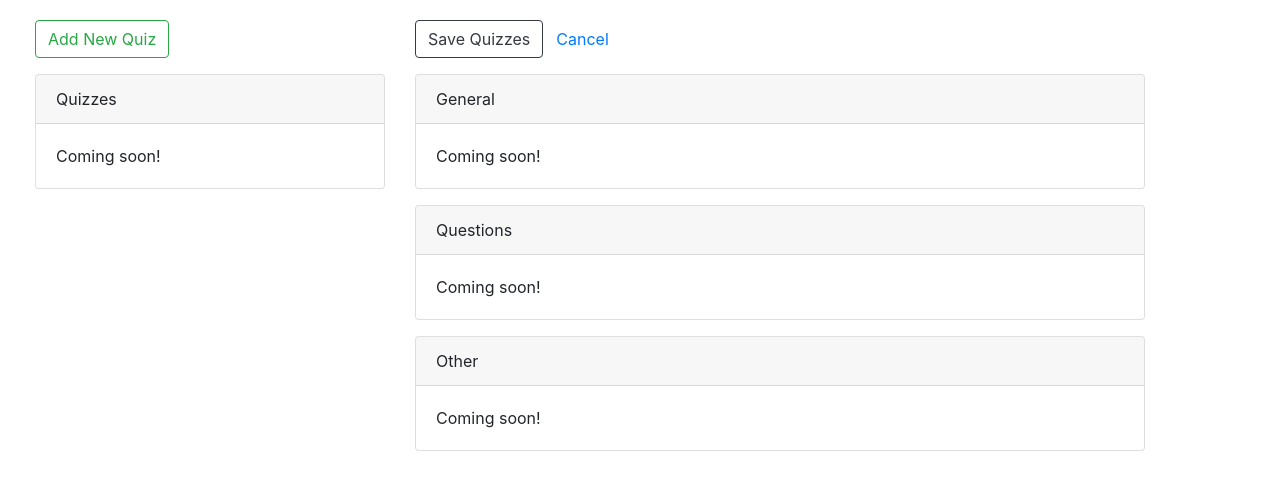
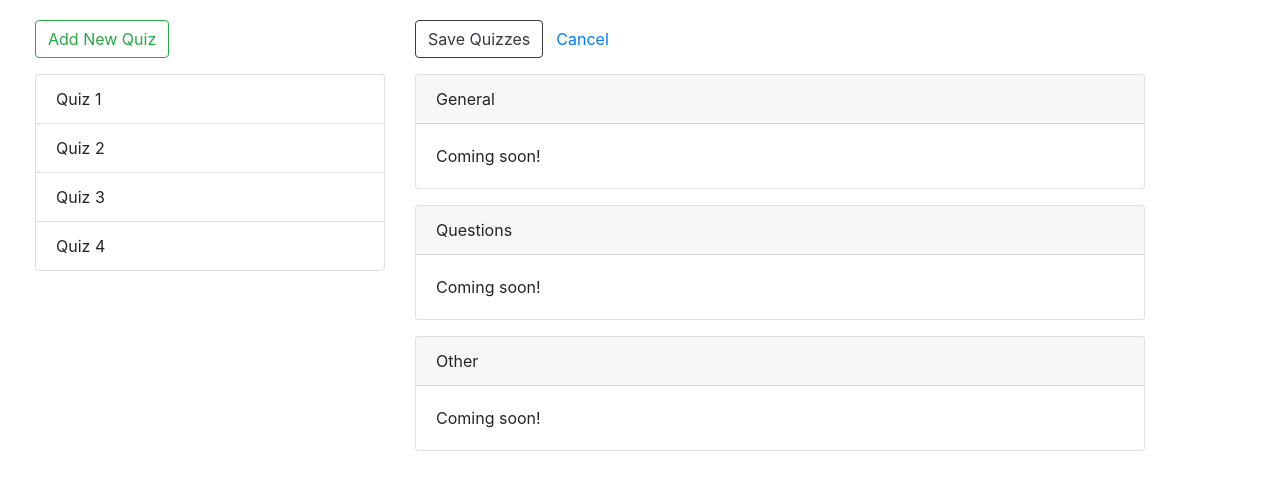
Before and after one commit to tsteelematc/2019falljsfthqe2, an Angular app: page / in a window 1280 px wide. Shown: the top 490 px of the page. Built offline with nearby package versions, Linux system fonts and the light colour scheme.

Commit message:
Got list of quizzes working ! ! !

```diff
--- a/src/app/app.component.html
+++ b/src/app/app.component.html
@@ -4,12 +4,12 @@
       <button class="btn btn-outline-success mb-3">
         Add New Quiz
       </button>
-      <div class="card mb-3">
-        <div class="card-header">
-          Quizzes
-        </div>
-        <div class="card-body">
-          Coming soon!
+      <div class="list-group mb-3">
+        <div
+          class="list-group-item"
+          *ngFor="let q of quizzes"
+        >
+          {{ q }}
         </div>
       </div>
     </div>
--- a/src/app/app.component.ts
+++ b/src/app/app.component.ts
@@ -1,4 +1,5 @@
 import { Component } from '@angular/core';
+import { QuizService } from './quiz.service';
 
 @Component({
   selector: 'app-root',
@@ -16,4 +17,11 @@ export class AppComponent {
   toolTipText = `The color is ${this.propName} ${this.random}`;
 
   someHtmlString = '<h1>Tom Steele</h1>';
+
+  quizzes = [];
+
+  constructor(private qSvc: QuizService) {
+    this.quizzes = this.qSvc.loadQuizzes();
+    console.log(this.quizzes);
+  }
 }
--- a/src/app/quiz.service.ts
+++ b/src/app/quiz.service.ts
@@ -6,4 +6,14 @@ import { Injectable } from '@angular/core';
 export class QuizService {
 
   constructor() { }
+
+  loadQuizzes() {
+
+    return [
+      "Quiz 1"
+      , "Quiz 2"
+      , "Quiz 3"
+      , "Quiz 4"
+    ];
+  }
 }
```
